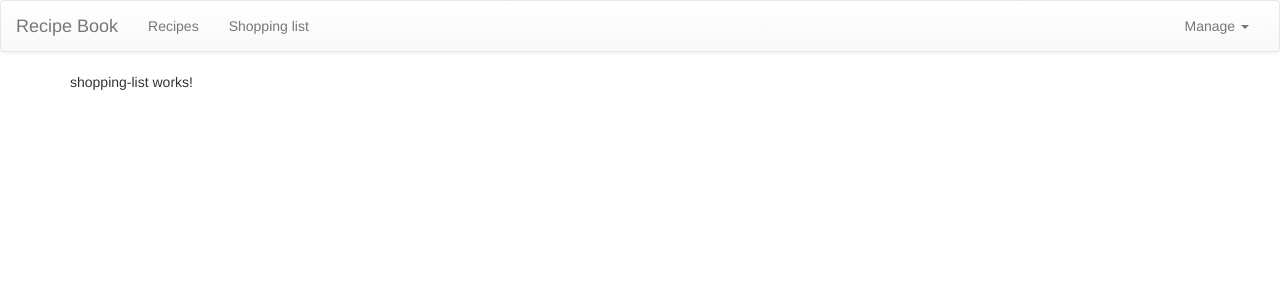
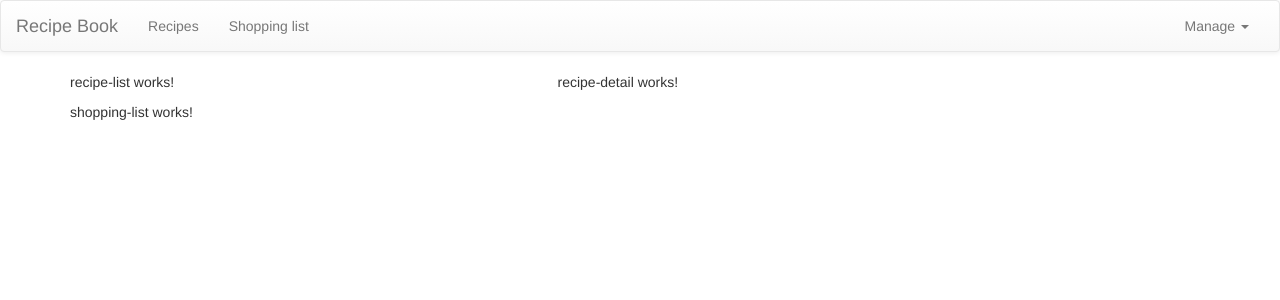
Before and after one commit to DimitrisAthanasiadis/AngularUdemyCourseProject, an Angular app in the folder course-project/: page / in a window 1280 px wide. Shown: the top 300 px of the page. Built offline with nearby package versions, Linux system fonts and the light colour scheme.

Commit message:
Modified recipes component

```diff
--- a/course-project/src/app/recipes/recipes.component.html
+++ b/course-project/src/app/recipes/recipes.component.html
@@ -0,0 +1,8 @@
+<div class="row">
+    <div class="col-md-5">
+        <app-recipe-list></app-recipe-list>
+    </div>
+    <div class="col-md-7">
+        <app-recipe-detail></app-recipe-detail>
+    </div>
+</div>
```
